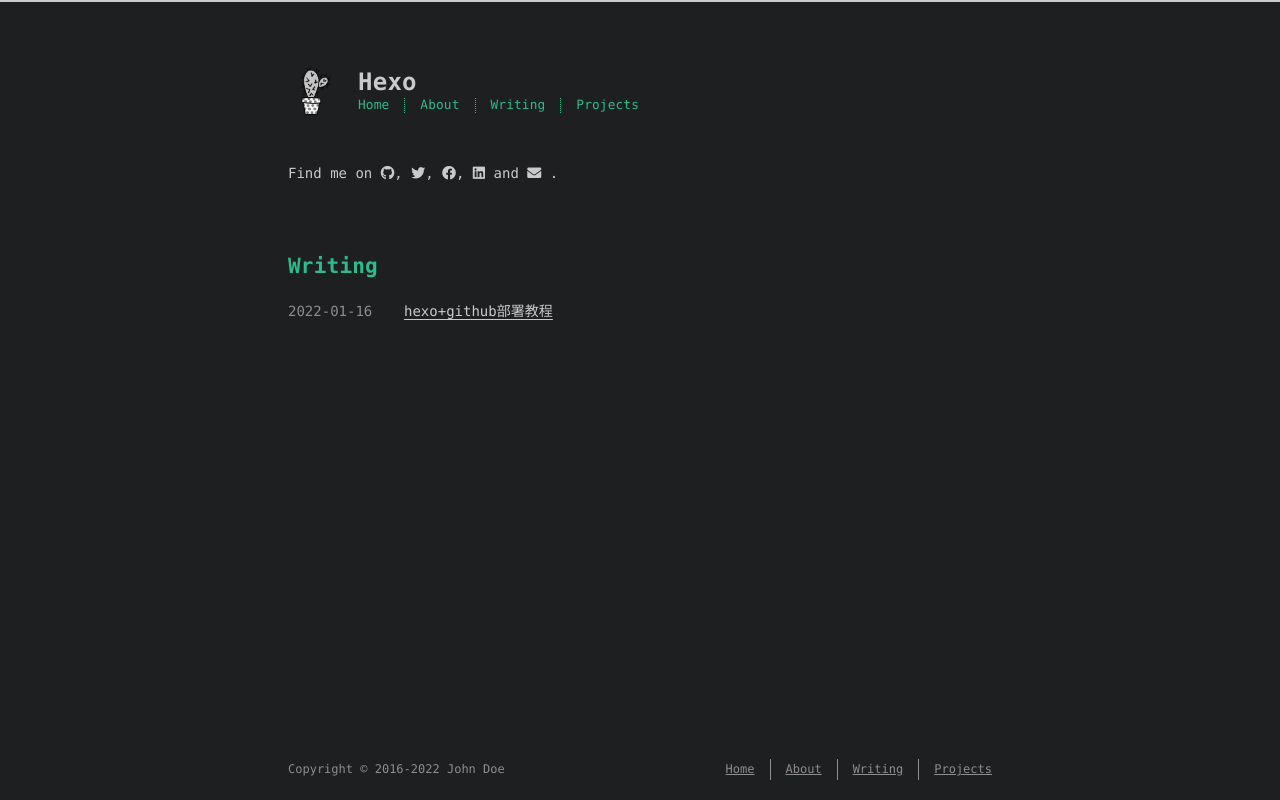
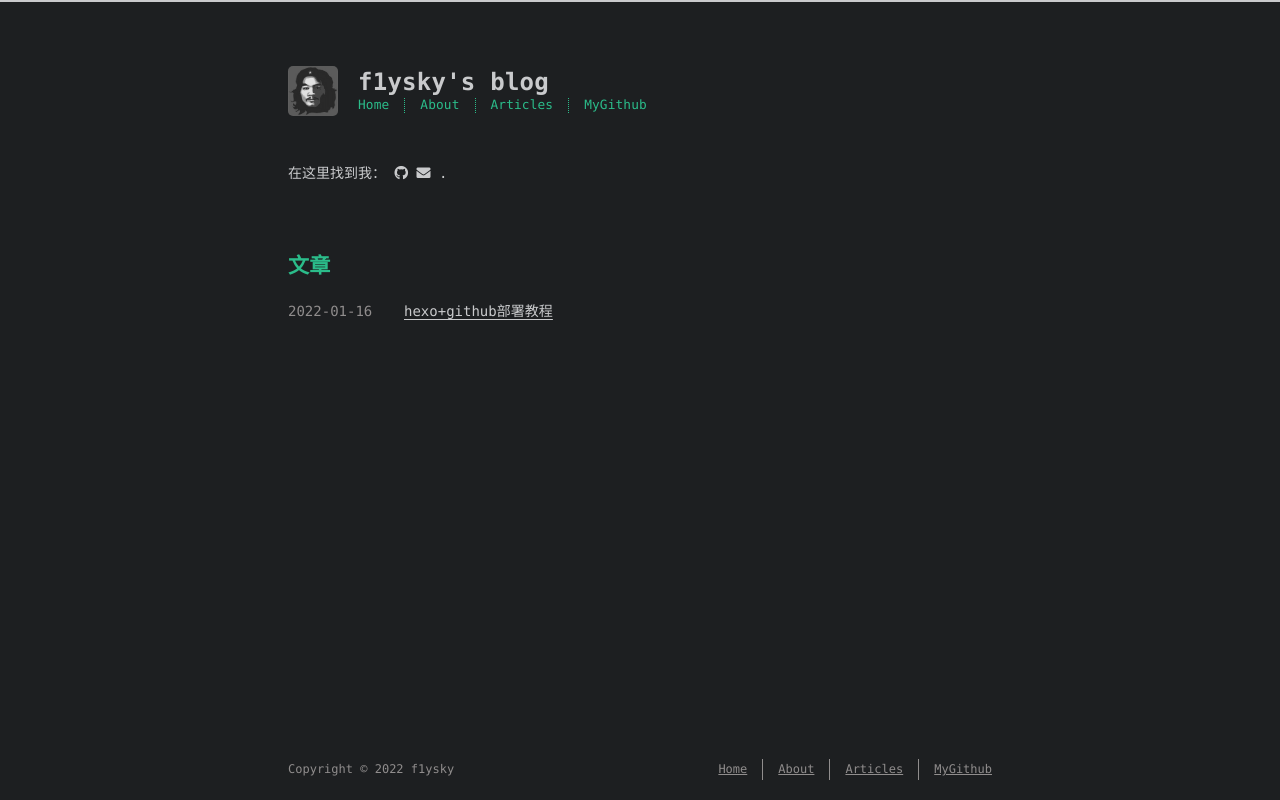
Before and after one commit to JerrySky/JerrySky.github.io, a plain HTML site: page index.html in a window 1280 px wide. Drawn offline with nearby package versions, Linux system fonts and the light colour scheme; a web font is replaced by a local one.

Commit message:
Site updated: 2022-01-16 21:09:52

```diff
--- a/index.html
+++ b/index.html
@@ -1,5 +1,5 @@
 <!DOCTYPE html>
-<html lang=en>
+<html lang=zh>
 <head>
     <!-- so meta -->
     <meta charset="utf-8">
@@ -7,11 +7,11 @@
     <meta name="HandheldFriendly" content="True">
     <meta name="viewport" content="width=device-width, initial-scale=1, maximum-scale=5" />
     <meta property="og:type" content="website">
-<meta property="og:title" content="Hexo">
+<meta property="og:title" content="f1ysky&#39;s blog">
 <meta property="og:url" content="http://example.com/index.html">
-<meta property="og:site_name" content="Hexo">
-<meta property="og:locale" content="en_US">
-<meta property="article:author" content="John Doe">
+<meta property="og:site_name" content="f1ysky&#39;s blog">
+<meta property="og:locale" content="zh_CN">
+<meta property="article:author" content="f1ysky">
 <meta name="twitter:card" content="summary">
 
 
@@ -32,7 +32,7 @@
 
 
     <!-- title -->
-    <title>Hexo</title>
+    <title>f1ysky&#39;s blog</title>
     <!-- styles -->
 
 <link rel="stylesheet" href="/css/style.css">
@@ -54,11 +54,11 @@
   <a href="/">
 
 
-      <div id="logo" style="background-image: url(/images/logo.png);"></div>
+      <div id="logo" style="background-image: url(/images/123.png);"></div>
 
 
     <div id="title">
-      <h1>Hexo</h1>
+      <h1>f1ysky&#39;s blog</h1>
     </div>
   </a>
   <div id="nav">
@@ -71,9 +71,9 @@
    --><!--
      --><li><a href="/about/">About</a></li><!--
    --><!--
-     --><li><a href="/archives/">Writing</a></li><!--
+     --><li><a href="/archives/">Articles</a></li><!--
    --><!--
-     --><li><a href="/projects_url">Projects</a></li><!--
+     --><li><a href="/projects_url">MyGithub</a></li><!--
    -->
     </ul>
   </div>
@@ -84,44 +84,20 @@
 
 
     <p>
-      Find me on
+      在这里找到我：
 
 
 
 
-          <a class="icon" target="_blank" rel="noopener" href="http://github.com/probberechts/cactus-dark" aria-label="github">
+          <a class="icon" target="_blank" rel="noopener" href="https://github.com/JerrySky" aria-label="github">
             <i class="fab fa-github"></i><!--
       ---></a><!--
     ---><!--
-    --->,
+    --->
 
 
 
-          <a class="icon" target="_blank" rel="noopener" href="/" aria-label="twitter">
-            <i class="fab fa-twitter"></i><!--
-      ---></a><!--
-    ---><!--
-    --->,
-
-
-
-          <a class="icon" target="_blank" rel="noopener" href="/" aria-label="facebook">
-            <i class="fab fa-facebook"></i><!--
-      ---></a><!--
-    ---><!--
-    --->,
-
-
-
-          <a class="icon" target="_blank" rel="noopener" href="/" aria-label="linkedin">
-            <i class="fab fa-linkedin"></i><!--
-      ---></a><!--
-    ---><!--
-    ---> and
-
-
-
-          <a class="icon" target="_blank" rel="noopener" href="mailto:name@email.com" aria-label="mail">
+          <a class="icon" target="_blank" rel="noopener" href="yuanskyz@gmail.com" aria-label="mail">
             <i class="fas fa-envelope"></i><!--
       ---></a>
         <!--
@@ -133,7 +109,7 @@
 </section>
 
 <section id="writing">
-  <span class="h1"><a href="/archives/">Writing</a></span>
+  <span class="h1"><a href="/">文章</a></span>
 
   <ul class="post-list">
 
@@ -173,8 +149,8 @@
     Copyright &copy;
 
 
-    2016-2022
-    John Doe
+    2022
+    f1ysky
   </div>
   <div class="footer-right">
     <nav>
@@ -184,9 +160,9 @@
      --><!--
        --><li><a href="/about/">About</a></li><!--
      --><!--
-       --><li><a href="/archives/">Writing</a></li><!--
+       --><li><a href="/archives/">Articles</a></li><!--
      --><!--
-       --><li><a href="/projects_url">Projects</a></li><!--
+       --><li><a href="/projects_url">MyGithub</a></li><!--
      -->
       </ul>
     </nav>
```
Also changed, not shown: 2022/01/16/hexo-github部署教程/index.html (+25 -25 lines), archives/2022/01/index.html (+14 -14 lines), archives/2022/index.html (+14 -14 lines), archives/index.html (+14 -14 lines).
